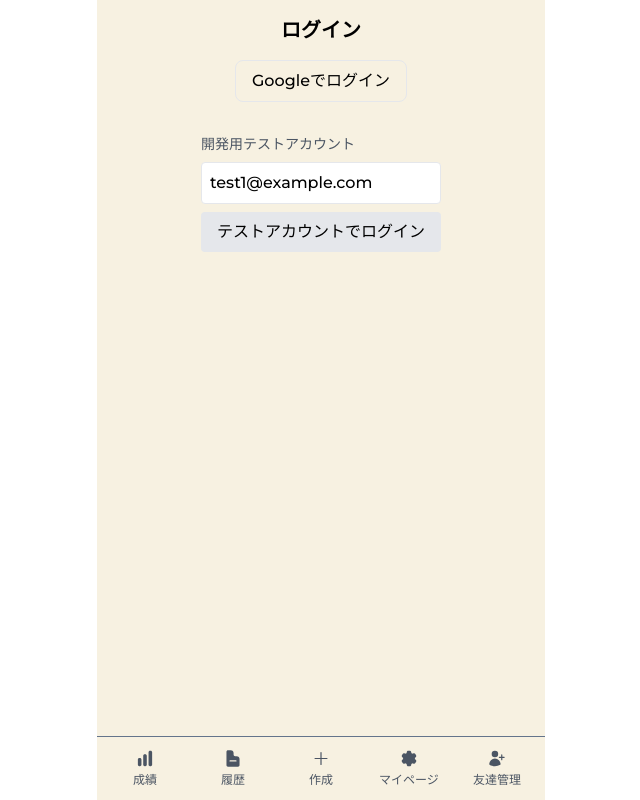
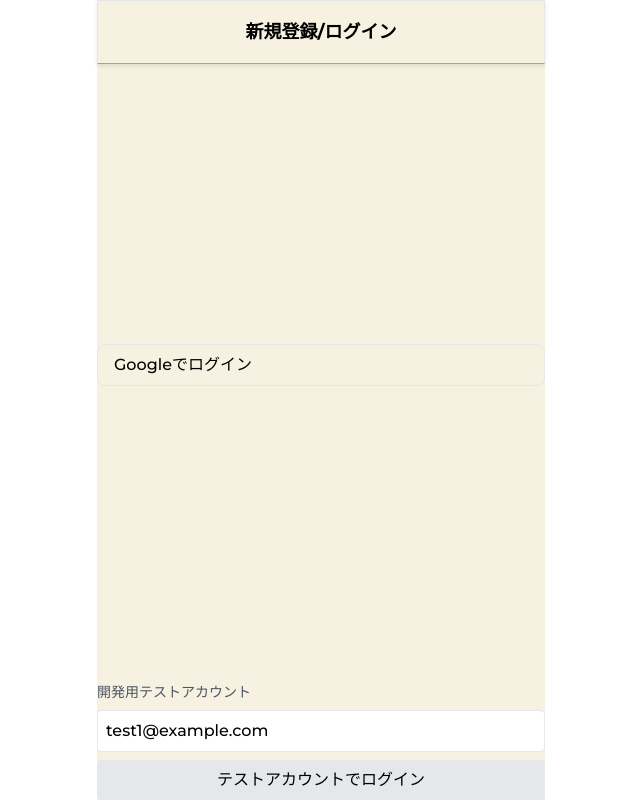
Before and after one commit to NelsoNave/mahjong-app, a Next.js app: page /login in a window 1280 px wide. Shown: the whole page, without its empty margins (319-959 px from the left). Built offline with nearby package versions, Linux system fonts and the light colour scheme; no server answers.

Commit message:
refactor: use Route Groups so manage the navigation component #19

```diff
--- /dev/null
+++ b/app/(main)/layout.tsx
@@ -0,0 +1,17 @@
+import React, { ReactNode } from "react";
+import Navigation from "@/components/Navigation";
+
+type Props = {
+  children: ReactNode;
+};
+
+const Layout = ({ children }: Props) => {
+  return (
+    <>
+      {children}
+      <Navigation />
+    </>
+  );
+};
+
+export default Layout;
--- a/app/layout.tsx
+++ b/app/layout.tsx
@@ -4,7 +4,6 @@ import type { Metadata } from "next";
 import { Montserrat } from "next/font/google";
 import { Noto_Sans_JP } from "next/font/google";
 import "./globals.css";
-import Navigation from "@/components/Navigation";
 
 const montserrat = Montserrat({
   subsets: ['latin'],
@@ -37,7 +36,6 @@ export default function RootLayout({
         >
           <main className="flex h-screen w-full max-w-md flex-col justify-between bg-background">
             {children}
-            <Navigation />
           </main>
         </body>
       </SessionProvider>
--- a/app/login/page.tsx
+++ b/app/login/page.tsx
@@ -1,7 +1,9 @@
 "use client";
 
+import React from "react";
 import { useSession, signIn } from "next-auth/react";
 import { redirect } from "next/navigation";
+import Header from "../components/Header";
 
 export default function Login() {
   const { data: session, status } = useSession();
@@ -12,8 +14,8 @@ export default function Login() {
 
   if (!session) {
     return (
-      <div className="flex flex-col items-center gap-4 p-4">
-        <h1 className="text-xl font-bold">ログイン</h1>
+      <>
+        <Header context="新規登録/ログイン" />
 
         {/* Google auth */}
         <button
@@ -53,7 +55,7 @@ export default function Login() {
             </form>
           </div>
         )}
-      </div>
+      </>
     );
   }
 
--- a/app/page.tsx
+++ b/app/page.tsx
@@ -1,7 +1,7 @@
 import { auth } from "@/lib/auth";
 import { redirect } from "next/navigation";
 
-export default async function Home() {
+export default async function Page() {
   const session = await auth();
   console.log(session);
 
```
Also changed, not shown: app/(main)/friend-management/page.tsx (renamed from app/friend-management/page.tsx), app/(main)/mypage/page.tsx (renamed from app/mypage/page.tsx), app/(main)/new-game/[type]/page.tsx (renamed from app/new-game/[type]/page.tsx), app/(main)/new-game/page.tsx (renamed from app/new-game/page.tsx), app/(main)/record/page.tsx (renamed from app/record/page.tsx), app/(main)/result/page.tsx (renamed from app/result/page.tsx).
